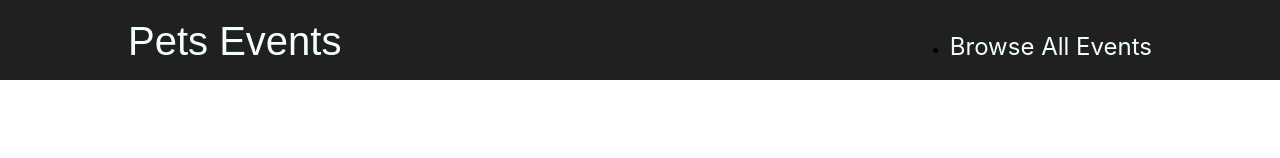
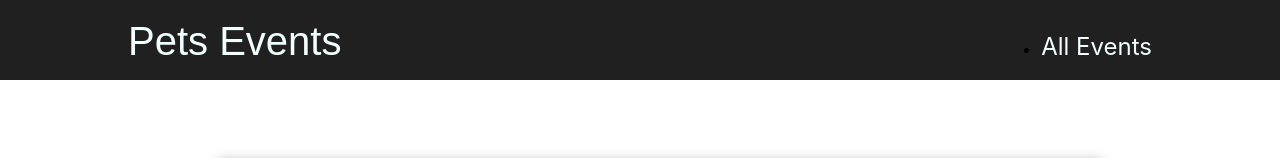
Before and after one commit to snowleopardAlexa/nextjs-events-app, a Next.js app: page / in a window 1280 px wide. Shown: the top 158 px of the page. Built offline with nearby package versions, Linux system fonts and the light colour scheme.

Commit message:
add events search component

```diff
--- a/components/layout/Layout.js
+++ b/components/layout/Layout.js
@@ -3,14 +3,12 @@ import MainHeader from './MainHeader'
 
 const Layout = (props) => {
   return (
-    <MainHeader>
     <Fragment>
-        <header></header>
+        <MainHeader />
         <main>
             {props.children}
         </main>
     </Fragment>
-    </MainHeader>
   )
 }
 
--- a/components/layout/MainHeader.js
+++ b/components/layout/MainHeader.js
@@ -10,7 +10,7 @@ const MainHeader = () => {
         <nav className={styles.navigation}>
           <ul>
               <li>
-                  <Link href="/events">Browse All Events</Link>
+                  <Link href="/events">All Events</Link>
               </li>
           </ul>
         </nav>
--- a/pages/_app.js
+++ b/pages/_app.js
@@ -1,4 +1,4 @@
-import Layout from '../components/layout/layout'
+import Layout from '../components/layout/Layout'
 import '../styles/globals.css'
 
 function MyApp({ Component, pageProps }) {
```
Also changed, not shown: components/events/EventsSearch.js (added, +16 -0 lines), components/events/events-search.module.css (added).
